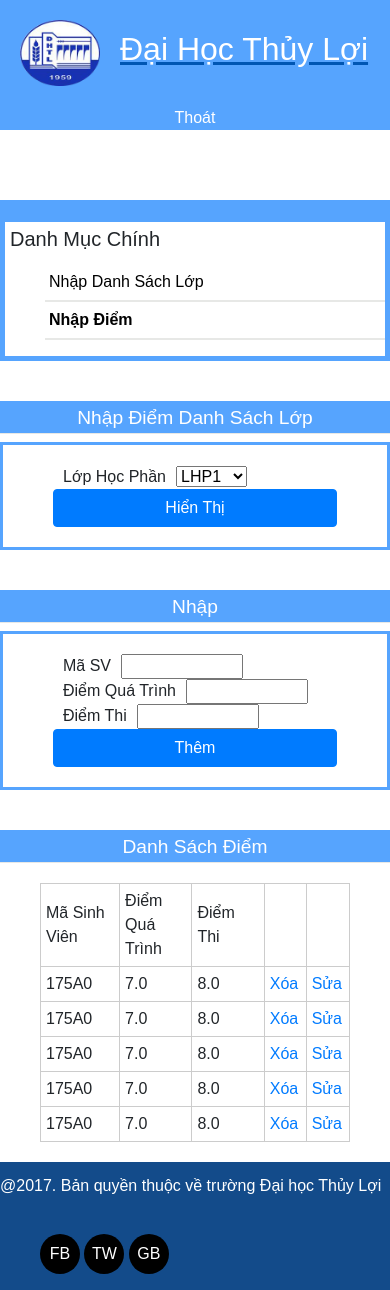
After one commit to tvtu99/175A071208_175A071193, a PHP site: page /project/php/giangvien/nhapdiem.html in a window 390 px wide. The commit adds this page. Run offline with PHP 8.4, Linux system fonts and the light colour scheme; some libraries are stand-ins or nearby versions.

Commit message:
add file giangvien

```diff
--- a/css/style.css
+++ b/css/style.css
@@ -44,6 +44,12 @@
     font-size: 16px;
 }
 /*main-l*/
+.dm{
+    margin-top: 40px;
+    width: 100%;
+    border: solid 5px #56a4fe;
+    border-top: 22px solid #56a4fe;
+}
 ul.menu li a {
     border-bottom: 2px solid #E7E8E6;
     color: #626A69;
@@ -61,10 +67,6 @@ ul.menu li a span:hover{
 }
 ul.menu li{
     list-style: none;
-}
-.dm{
-    width: 100%;
-    border: solid 5px #56a4fe;
 }
 
 
@@ -88,11 +90,12 @@ ul.menu li a:hover{
     padding-top: 15px;
     padding-bottom: 15px;
 }
-/*main-l*/
+/*main-r*/
 .daumuc{
     padding-top: 40px;
 }
-.daumuc a h3{
+
+.daumuc a h3,.daumuc h3{
     padding-top: 5px;
     display: block;
     height: 33px;
@@ -163,8 +166,9 @@ ul.menu li a:hover{
     margin: auto;
 }
 .copy p{
-    font-size: 20px;
+    font-size: 16px;
     color: #FFFFFF;
+    padding-top: 12px;
 }
 .mxh{
 padding-top: 20px !important;
@@ -175,17 +179,25 @@ padding-top: 20px !important;
     float: left;
     margin-left: 10px;
 }
+/* form */
 .frm{
     display: block;
+    border: #56a4fe 3px solid;
+    padding: 20px 50px;
+}
+.bangdulieu{
+    display: block;
+    width: auto;
     border: #56a4fe 1px solid;
-    padding: 20px 50px;
+    margin: 20px 0px;
+    padding-top: 20px;
 }
 .btn-n{
     clear: both;
-    padding-top: 20px;
+    padding-top: 0px;
     margin-left: 0px;
 }
-
+/* bảng dữ liệu */
 table.list, table.list td{
 	border:1px solid #cccccc;
 	border-collapse:collapse;
@@ -194,3 +206,10 @@ table.list, table.list td{
 .list{
     margin: 20px;
 }
+/* bảng dữ liệu giangvien.html */
+.table-data,.table-data td{
+    border:1px solid #cccccc;
+	border-collapse:collapse;
+	padding:5px;
+    margin: 15px;
+}
--- a/login_logout_sub/style-php.css
+++ b/login_logout_sub/style-php.css
@@ -16,13 +16,15 @@ body {font-family: Arial, Helvetica, sans-serif;}
     margin: auto;
     color: #fff;
 }
-form {border: 3px solid #f1f1f1;}
+form {
+  border: 3px solid #f1f1f1;
+}
 .form-ac{
-    margin: 50px auto 80px;
-    width: 800px;
+  margin: 50px auto 80px;
+  width: 800px;
 }
 
-input[type=text], input[type=password] {
+.container input[type=text], input[type=password] {
   width: 100%;
   padding: 12px 20px;
   margin: 8px 0;
@@ -35,7 +37,7 @@ button {
   background-color: #4CAF50;
   color: white;
   padding: 14px 20px;
-  margin: 8px 0;
+  margin: 0px;
   border: none;
   cursor: pointer;
   width: 100%;
@@ -62,7 +64,10 @@ button:hover {
   padding: 16px;
 }
 
-span.pass {
+span .pass {
   float: right;
   padding-top: 16px;
 }
+.value input{
+  height: 25px;
+}
--- a/login_logout_sub/sub.php
+++ b/login_logout_sub/sub.php
@@ -3,7 +3,7 @@
 $user = $_POST['user'];
 $pass = $_POST['pass'];
 $email = $_POST['email'];
-$passh= password_hash($pass,PASSWORD_DEFAULT);
+$passh= password_hash($pass,PASSWORD_DEFAULT);//băm mật khẩu
 if($_POST){
     $email = isset($_POST['email']) ? $_POST['email'] : "";
     // posted email must not be empty
@@ -24,7 +24,7 @@ if($_POST){
         else
             {
                 //Kiem tra ban ghi ton tai
-            $query = "SELECT username FROM taikhoan WHERE email = ? and verified = '1'"; //? thay the gia tri
+            $query = "SELECT username FROM taikhoan WHERE email = ? and verified = '1'"; //? thay the gia tri bằng bindParam
             $stmt = $con->prepare( $query );
             $stmt->bindParam(1, $email); //chen gia tri vao ? thu 1
             $stmt->execute(); //run
@@ -74,7 +74,7 @@ if($_POST){
                         $stmt->bindParam(1, $email);
                         $stmt->bindParam(2, $verificationCode);
                         $stmt->bindParam(3, $user);
-                        $stmt->bindParam(4, $passh);
+                        $stmt->bindParam(4, $passh); //insert password = password_hasd()
 
                         // Execute the query
                         if($stmt->execute()){
--- /dev/null
+++ b/php/giangvien/nhapdiem.html
@@ -0,0 +1,161 @@
+<!DOCTYPE html>
+<html lang="en">
+<head>
+    <meta charset="UTF-8">
+    <meta name="viewport" content="width=device-width, initial-scale=1.0">
+    <meta http-equiv="X-UA-Compatible" content="ie=edge">
+    <title>Đại Học Thủy Lợi</title>
+    <link rel="stylesheet" type ="text/css" href="../../css/bootstrap.min.css">
+    <link rel="stylesheet" type ="text/css" href="../../css/style.css">
+    <link rel="stylesheet" type ="text/css" href="../../login_logout_sub/style-php.css">
+</head>
+<body>
+  <!-- header -->
+    <div class="header row">
+        <div class="cm col-md-10">
+            <div class="logo"><a href="../../index.html"><img src="../../img/logo.png" alt="" style="width : 80px;"></a></div>
+            <a href="../../index.html"><H2>Đại Học Thủy Lợi</H2></a></div>
+        <div class="dndx col-md-2"><a href="../../login_logout_sub/dangnhap.html">Thoát</a></div>
+    </div>
+    <!-- main -->
+    <main>
+
+        <div class="row" style="margin-top: 30px;">
+            <!-- main-left -->
+            <div class="main-l col-md-3">
+                <div class="dm">
+                  <h5 style="padding: 5px;">Danh Mục Chính</h5>
+                  <ul class="menu">
+                    <li><a href="giangvien.html"><span>Nhập Danh Sách Lớp</span></a></li>
+                    <li><a href=""  class="active"><span>Nhập Điểm</span></a></li>
+                  </ul>
+                </div>
+
+            </div>
+            <!-- main-right -->
+            <div class="main-r col-md-9">
+              <div class="daumuc">
+                <a href="">
+                  <h3 style="text-align: center;">Nhập Điểm Danh Sách Lớp</h3>
+                </a>
+              </div>
+
+              <div class="frm">
+                <div class="row">
+                    <div class="col-md-4">
+                      <div class="label">Lớp Học Phần</div>
+                        <div class="value">
+                          <select name="kihoc" id="">
+                            <option>LHP1</option>
+                            <option>LHP2</option>
+                            <option>LHP12</option>
+                          </select>
+                        </div>
+                    </div>
+
+                    <div class="col-md-2">
+                      <div class="btn-n">
+                        <button class="btn btn-primary">Hiển Thị</button>
+                      </div>
+                    </div>
+                  </div>
+                </div>
+                <div class="daumuc">
+                    <a href="">
+                        <h3 style="text-align: center;">Nhập</h3>
+                    </a>
+                </div>
+                <form class = "frm" action="">
+                    <div class="row">
+                        <div class="col-md-10">
+                            <div class="label">Mã SV</div>
+                            <div class="value"><input type="text" name="masv" size="10" required></div>
+                            <div class="label">Điểm Quá Trình</div>
+                            <div class="value"><input type="text" name="dqt" size="10" required></div>
+                            <div class="label">Điểm Thi</div>
+                            <div class="value"><input type="text" name="dt" size="10" required></div>
+                        </div>
+                        <div class="col-md-2">
+                            <div class="btn-n">
+                                <button type="submit" class="btn btn-primary">Thêm</button>
+                              </div>
+                        </div>
+                    </div>
+                </form>
+                <!-- demo -->
+                <!-- Biến maLHP từ form truyền -->
+                <div class="daumuc"> <!--  -->
+                    <a href="">
+                      <h3 style="text-align: center;">Danh Sách Điểm</h3>
+                    </a>
+                  </div>
+              <div class="list">
+                <table class="list" bgcolor="#FFFFFF">
+                  <tr class="row-first">
+                    <td width="150">Mã Sinh Viên</td>
+                    <td width="150">Điểm Quá Trình</td>
+                    <td width="150">Điểm Thi</td>
+                    <td></td>
+                    <td></td>
+                  </tr>
+                  <tr>
+                    <td>175A0</td>
+                    <td>7.0</td>
+                    <td>8.0</td>
+                    <td width="50"><a href="">Xóa</a></td>
+                    <td width="50"><a href="">Sửa</a></td>
+                 </tr>
+                 <tr>
+                    <td>175A0</td>
+                    <td>7.0</td>
+                    <td>8.0</td>
+                    <td width="50"><a href="">Xóa</a></td>
+                    <td width="50"><a href="">Sửa</a></td>
+                 </tr>
+                 <tr>
+                    <td>175A0</td>
+                    <td>7.0</td>
+                    <td>8.0</td>
+                    <td width="50"><a href="">Xóa</a></td>
+                    <td width="50"><a href="">Sửa</a></td>
+                 </tr>
+                 <tr>
+                    <td>175A0</td>
+                    <td>7.0</td>
+                    <td>8.0</td>
+                    <td width="50"><a href="">Xóa</a></td>
+                    <td width="50"><a href="">Sửa</a></td>
+                 </tr>
+                 <tr>
+                    <td>175A0</td>
+                    <td>7.0</td>
+                    <td>8.0</td>
+                    <td width="50"><a href="">Xóa</a></td>
+                    <td width="50"><a href="">Sửa</a></td>
+                 </tr>
+                </table>
+              </div>
+          </div>
+
+        </div>
+    </main>
+    <!-- footer -->
+    <div class="row copyandmxh">
+        <div class="col-md-9 copy">
+          <p>@2017. Bản quyền thuộc về trường Đại học Thủy Lợi</p>
+        </div>
+      <div class="mxh col-md-3">
+        <ul>
+            <li><a href="#" class="fb">FB</a></li>
+            <li><a href="#" class="tw">TW</a></li>
+            <li><a href="#" class="gp">GB</a></li>
+        </ul>
+      </div>
+      </div>
+    <!-- Optional JavaScript -->
+    <!-- jQuery first, then Popper.js, then Bootstrap JS -->
+    <script src="../../js/jquery-3.4.1.min.js"></script>
+    <script src="../../js/bootstrap.js"></script>
+    <script src="../../js/javascript.js"></script>
+</body>
+</html>
```
Also changed, not shown: login_logout_sub/activate.php (+5 -3 lines), php/giangvien/giangvien.html (added, +120 -0 lines).
